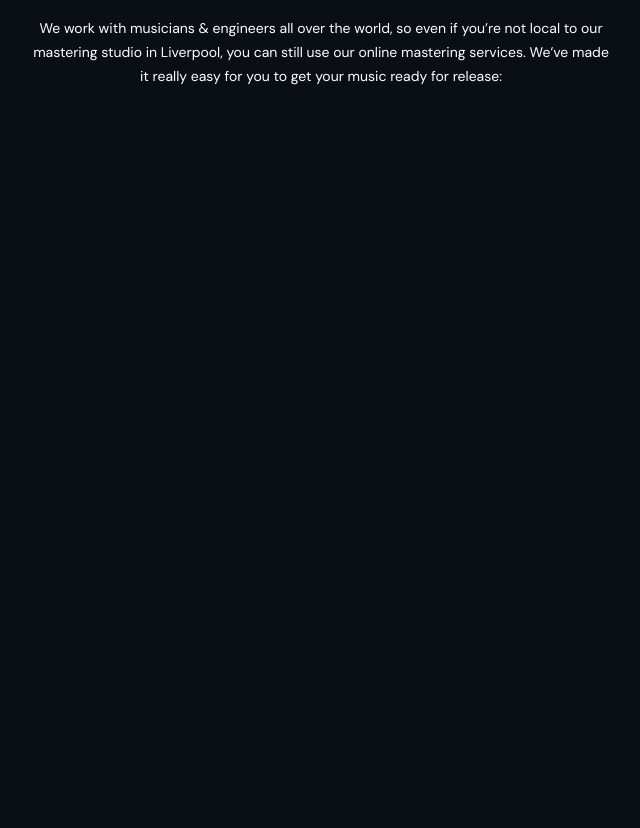
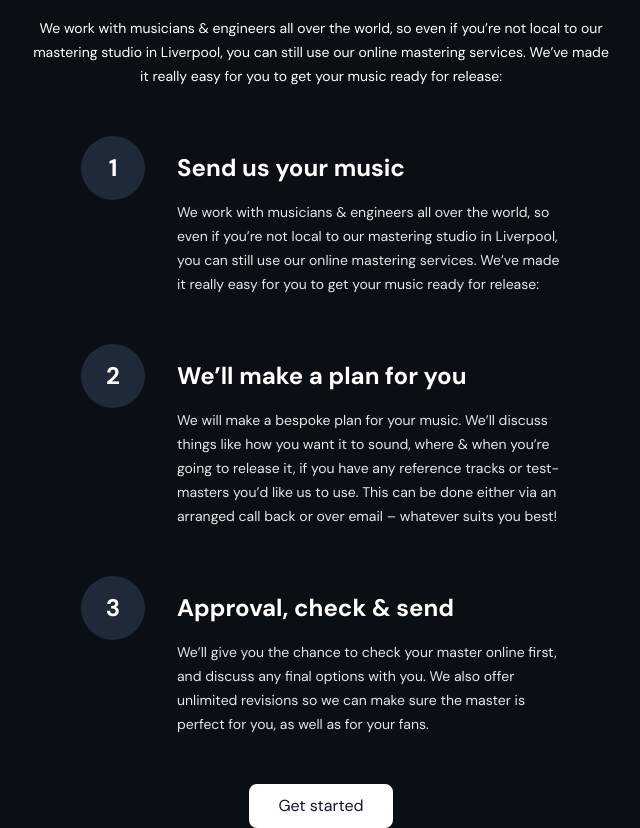
Before and after one commit to RobertJewell/two-zero-nine, a Next.js app: page / in a window 1280 px wide. Shown: the part 1520-2348 px from the top of the page, without its empty margins (319-959 px from the left). Before the commit the page ends 1608 px from the top, so only its background shows below. Built offline with nearby package versions, Linux system fonts and the light colour scheme.

Commit message:
add three step plan section

```diff
--- a/components/ThreeStepPlan.js
+++ b/components/ThreeStepPlan.js
@@ -1,13 +1,56 @@
+import ThreeStepPlanPoint from "./ThreeStepPlanPoint";
+import Button from "./Button";
+
 export default function ThreeStepPlan() {
 	return (
-		<div className="container flex flex-col items-center justify-center w-full px-4 mx-auto mt-16 text-white">
-			<h1 className="text-6xl font-bold">How it works</h1>
-			<p className="max-w-xl mt-6 text-sm leading-6 text-center">
+		<div className="container flex flex-col items-start w-full px-4 mx-auto mt-16 text-white sm:items-center">
+			<h1 className="text-5xl font-bold sm:text-6xl">How it works</h1>
+			<p className="max-w-xl mt-6 text-sm leading-6 sm:text-center">
 				We work with musicians & engineers all over the world, so even if you’re
 				not local to our mastering studio in Liverpool, you can still use our
 				online mastering services. We’ve made it really easy for you to get your
 				music ready for release:
 			</p>
+			<ThreeStepPlanPoint number="1" title="Send us your music" classes="mt-12">
+				<p className="max-w-sm mt-4 text-sm leading-6 text-gray-200">
+					We work with musicians & engineers all over the world, so even if
+					you’re not local to our mastering studio in Liverpool, you can still
+					use our online mastering services. We’ve made it really easy for you
+					to get your music ready for release:
+				</p>
+			</ThreeStepPlanPoint>
+			<ThreeStepPlanPoint
+				number="2"
+				title="We’ll make a plan for you"
+				classes="mt-12"
+			>
+				<p className="max-w-sm mt-4 text-sm leading-6 text-gray-200">
+					We will make a bespoke plan for your music. We’ll discuss things like
+					how you want it to sound, where & when you’re going to release it, if
+					you have any reference tracks or test-masters you’d like us to use.
+					This can be done either via an arranged call back or over email –
+					whatever suits you best!
+				</p>
+			</ThreeStepPlanPoint>
+			<ThreeStepPlanPoint
+				number="3"
+				title="Approval, check & send"
+				classes="mt-12"
+			>
+				<p className="max-w-sm mt-4 text-sm leading-6 text-gray-200">
+					We’ll give you the chance to check your master online first, and
+					discuss any final options with you. We also offer unlimited revisions
+					so we can make sure the master is perfect for you, as well as for your
+					fans.
+				</p>
+			</ThreeStepPlanPoint>
+			<Button
+				text="Get started"
+				type="primary"
+				width="w-36"
+				link="/"
+				margin="mt-12"
+			></Button>
 		</div>
 	);
 }
--- a/components/ThreeStepPlanPoint.js
+++ b/components/ThreeStepPlanPoint.js
@@ -1,5 +1,20 @@
-import React from "react";
-
-export default function ThreeStepPlanPoint() {
-	return <div></div>;
+export default function ThreeStepPlanPoint({
+	classes,
+	number,
+	title,
+	children,
+}) {
+	return (
+		<div className={`${classes}`}>
+			<div className="flex flex-col sm:flex-row">
+				<div className="flex items-center justify-center w-16 h-16 mr-8 bg-gray-800 rounded-full">
+					<p className="text-2xl font-bold">{number}</p>
+				</div>
+				<div className="flex flex-col">
+					<h3 className="mt-4 text-2xl font-bold">{title}</h3>
+					{children}
+				</div>
+			</div>
+		</div>
+	);
 }
```
